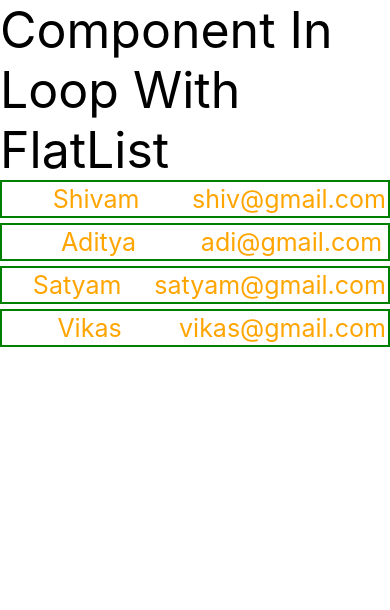
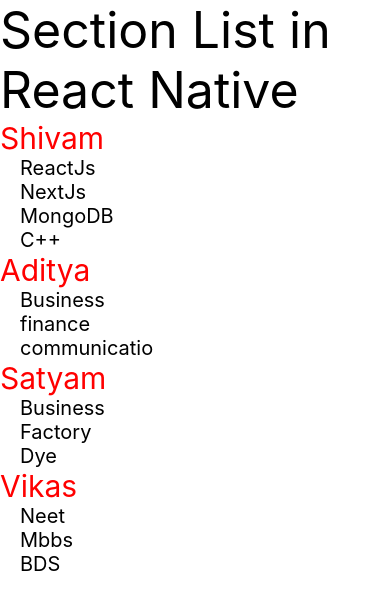
Before and after one commit to Coder-Stark/React-Native-Complete-Course, a React Native app: screen / in a window 390 px wide. Shown: the top 610 px of the page. Built offline with nearby package versions, Linux system fonts and the light colour scheme.

Commit message:
L-18 SectionList_In_React_Native

```diff
--- a/App.js
+++ b/App.js
@@ -1,44 +1,36 @@
 import React from 'react';
-import {Text, View, FlatList} from 'react-native';
-import UsersData from './components/UsersData';
+import {SectionList, Text, View} from 'react-native';
 
 const App = () => {
 const users = [
     {
       id: 1,
       name: "Shivam",
-      email:"shiv@gmail.com"
+      data:["ReactJs", "NextJs", "MongoDB", "C++"]
     },
     {
       id: 2,
       name: "Aditya",
-      email:"adi@gmail.com"
+      data:["Business", "finance", "communicatio"]
     },
     {
       id: 3,
       name: "Satyam",
-      email:"satyam@gmail.com"
+      data:["Business", "Factory", "Dye"]
     },
     {
       id: 4,
       name: "Vikas",
-      email:"vikas@gmail.com"
+      data:["Neet", "Mbbs", "BDS"]
     }
   ]
   return (
     <View>
-      <Text style={{fontSize: 50}}>Component In Loop With FlatList</Text>
-      <FlatList
-        data={users}
-
-        /*same as below
-        renderItem={({item})=><View style={styles.box}>
-          <Text style={styles.item}>{item.name}</Text>
-          <Text style={styles.item}>{item.email}</Text>
-        </View>}
-        */
-
-        renderItem={({item})=> <UsersData item={item}/>}      //item={item} => passing props
+      <Text style={{fontSize: 50}}>Section List in React Native</Text>
+      <SectionList
+        sections={users}
+        renderItem={({item})=><Text style={{fontSize:20, marginLeft:20}}>{item}</Text>}
+        renderSectionHeader={({section:{name}})=><Text style={{fontSize:30, color:"red"}}>{name}</Text>}
       />
     </View>
   );
```
